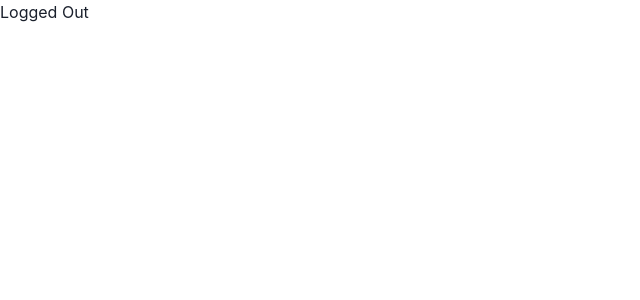
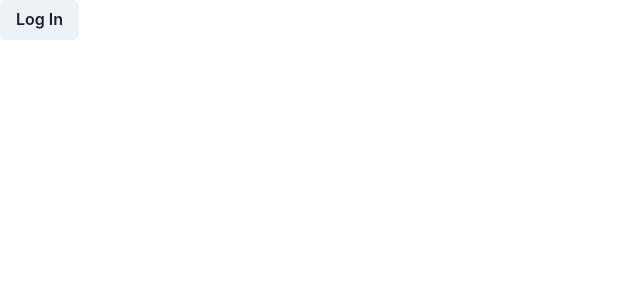
Before and after one commit to keimdm/exceed-game, a React (Vite) app in the folder client/: page / in a window 1280 px wide. Shown: the top 300 px of the page, without its empty margins (0-640 px from the left). Built offline with nearby package versions, Linux system fonts and the light colour scheme.

Commit message:
basic login function working

```diff
--- a/client/src/pages/Home.jsx
+++ b/client/src/pages/Home.jsx
@@ -1,17 +1,44 @@
-import { loggedIn } from '../utils/auth';
+import { loggedIn, login, logout } from '../utils/auth';
+import { Button } from '@chakra-ui/react';
 
 function Home() {
 
+    const signIn = async () => {
+        // use test4@test.com, password as test login
+        console.log("sign in attempt");
+        const response = await fetch("/api/users/login/", {
+            method: "POST",
+            headers: {
+                "Content-Type": "application/json",
+            },
+            body: JSON.stringify({
+                "email": "test4@test.com",
+                "password": "password"
+            }),
+        });
+        const data = await response.json();
+        login(data.token);
+    }
+
+    const signOut = async () => {
+        logout();
+    }
+
     return (
       <>
-        {loggedIn() ?
-            (
-                <p>Logged In</p>
-            )
-        :
-            (
-                <p>Logged Out</p>
-            )
+        {loggedIn() ? (
+            <Button
+                onClick={signOut}
+            >
+                Log Out
+            </Button>
+        ) : (
+            <Button
+                onClick={signIn}
+            >
+                Log In
+            </Button>
+        )
         }
       </>
     )
```
Also changed, not shown: 2 other files (tests, documents, lock files or other folders).
